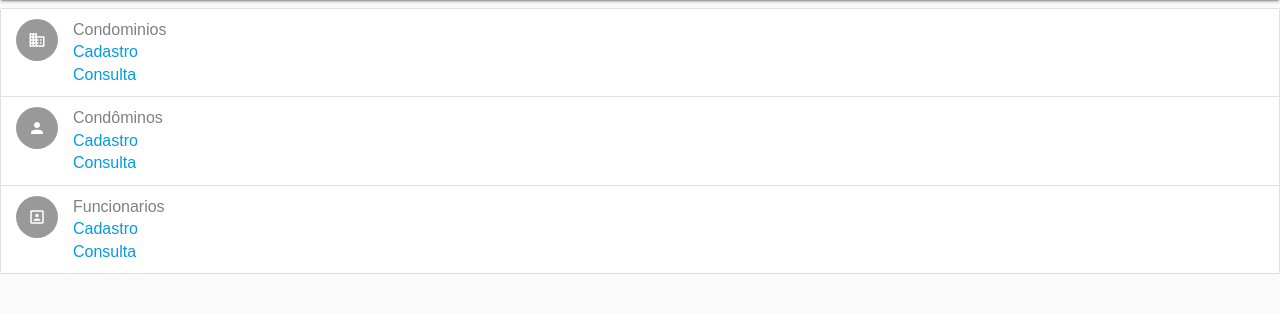
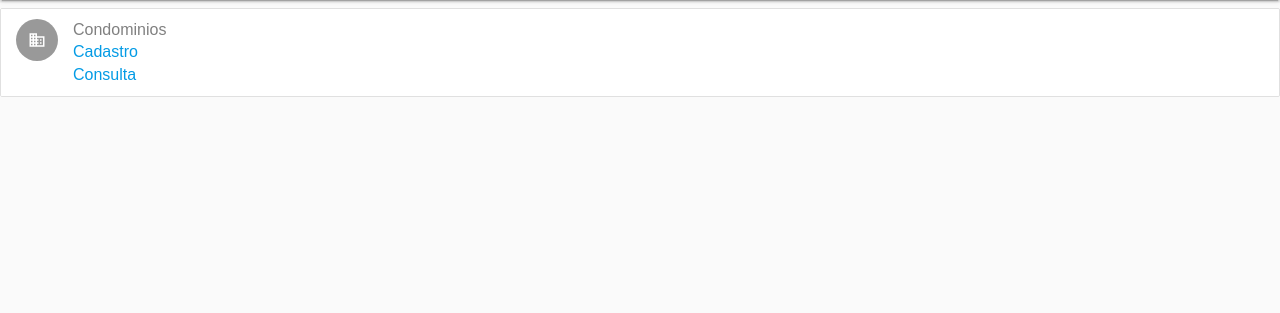
Before and after one commit to Celsocw/bd, a PHP site: page /bd/administrativo.html in a window 1280 px wide. Shown: the part 64-377 px from the top of the page. Run offline with PHP 8.4, Linux system fonts and the light colour scheme; some libraries are stand-ins or nearby versions.

Commit message:
Refinamento

```diff
--- a/administrativo.html
+++ b/administrativo.html
@@ -44,25 +44,6 @@
       <span class="title">Condominios</span>
       <a href="condominio/condominio-cadastra.php" ><p>Cadastro</a> <br>
         <a href="condominio/condominio-consulta.php" >  Consulta</a> </p>
-
-    </li>
-    <!--Item Condômino-->
-    <li class="collection-item avatar">
-      <i class="material-icons circle">person</i>
-      <span class="title">Condôminos</span>
-      <a href="condomino-cadastra.html" ><p>Cadastro</a> <br>
-        <a href="condomino-consulta.html" >  Consulta</a> </p>
-
-    </li>
-
-    <!--Item Funcionarios-->
-    <li class="collection-item avatar">
-      <i class="material-icons circle ">portrait</i>
-      <span class="title">Funcionarios</span>
-      <a href="funcionarios-cadastra.html" ><p>Cadastro</a> <br>
-        <a href="funcionarios-consulta.html" >  Consulta</a> </p>
-
-    </li>
   </ul>
 
 <!--final do corpo do documento-->
--- a/index.php
+++ b/index.php
@@ -24,7 +24,7 @@
   <nav>
     <div class="nav-wrapper">
     <ul id="nav-mobile" class="right show-on-med-and-down ">
-       <li><a href="index.html">Home</a></li>
+       <li><a href="index.php">Home</a></li>
        <li><a href="administrativo.html">Administrativo</a></li>
        <li><a href="contato.html">Contato</a></li>
     </ul>
```
